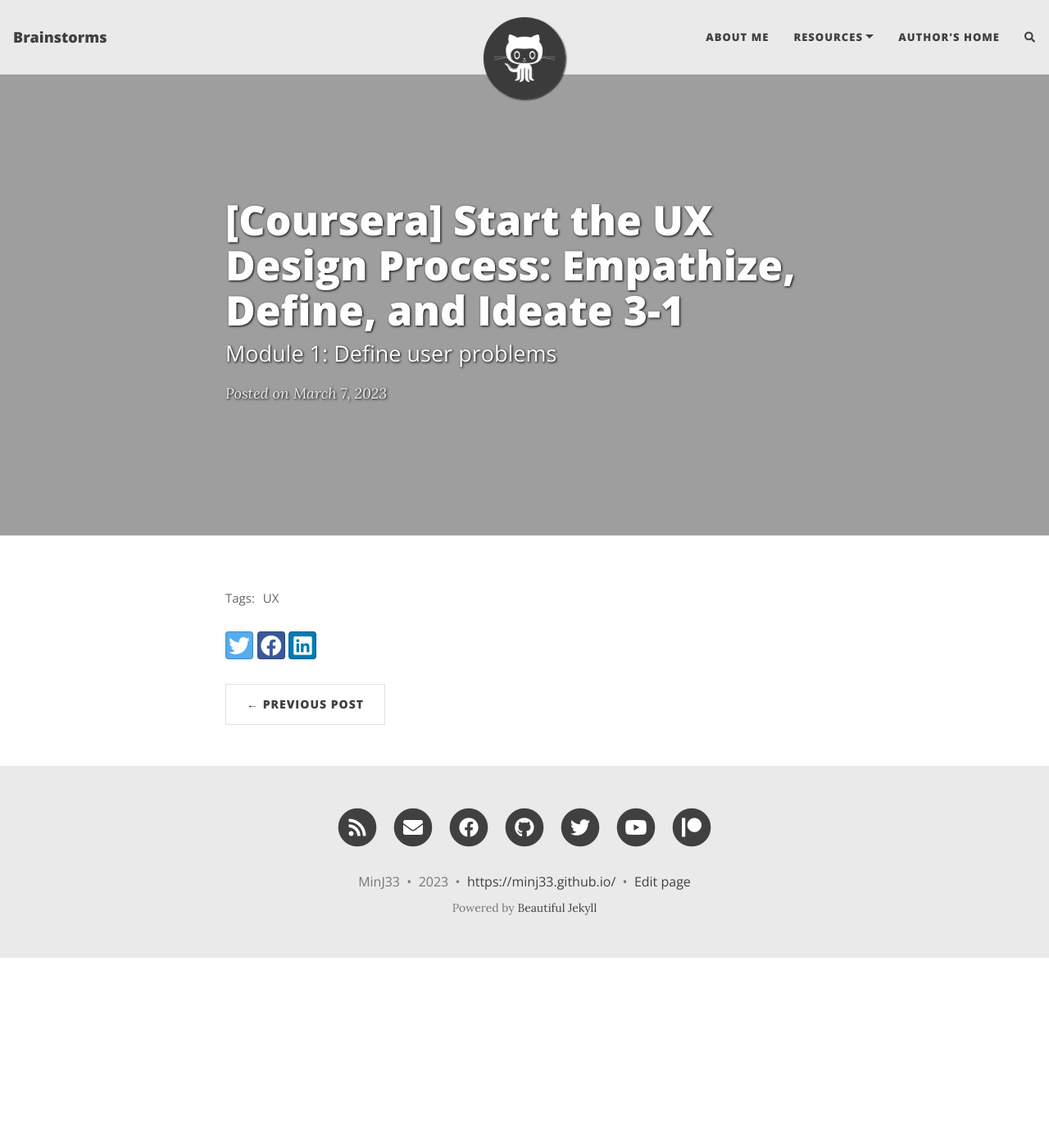
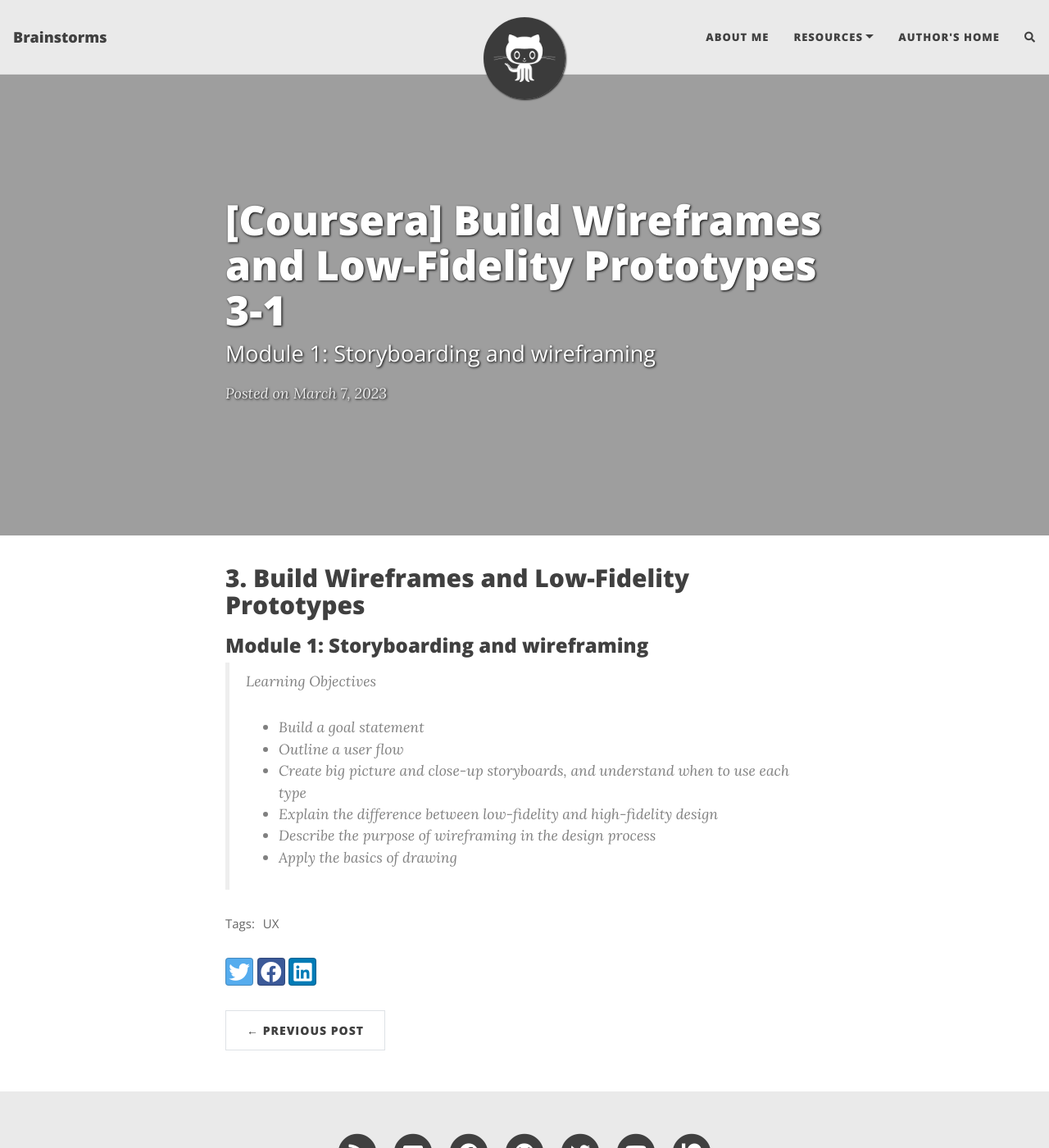
Before and after one commit to MinJ33/MinJ33.github.io, a Jekyll site: the page built from _posts/2023-03-07-UX-Module3-1.md, in a window 1280 px wide and 1400 px high. Shown: the whole window at 82% size. Built offline with Jekyll 4.4.1, drawn with Linux system fonts in a browser that asks for light colours; nearby versions of some CDN libraries; comment, search, counter and statistics services are not loaded.

Commit message:
Update Module 3-1

```diff
--- a/_posts/2023-03-07-UX-Module3-1.md
+++ b/_posts/2023-03-07-UX-Module3-1.md
@@ -1,9 +1,20 @@
 ---
 layout: post
-title: "[Coursera] Start the UX Design Process: Empathize, Define, and Ideate 3-1"
-subtitle: "Module 1: Define user problems"
+title: "[Coursera] Build Wireframes and Low-Fidelity Prototypes 3-1"
+subtitle: "Module 1: Storyboarding and wireframing"
 cover-img: /assets/img/module3-1_path.jpg
 thumbnail-img: /assets/img/module3-1_thumb.jpg
 share-img: /assets/img/module3-1_path.jpg
 tags: [UX]
 ---
+
+## 3. Build Wireframes and Low-Fidelity Prototypes
+### Module 1: Storyboarding and wireframing
+
+> Learning Objectives
+- Build a goal statement
+- Outline a user flow
+- Create big picture and close-up storyboards, and understand when to use each type
+- Explain the difference between low-fidelity and high-fidelity design
+- Describe the purpose of wireframing in the design process
+- Apply the basics of drawing
```
